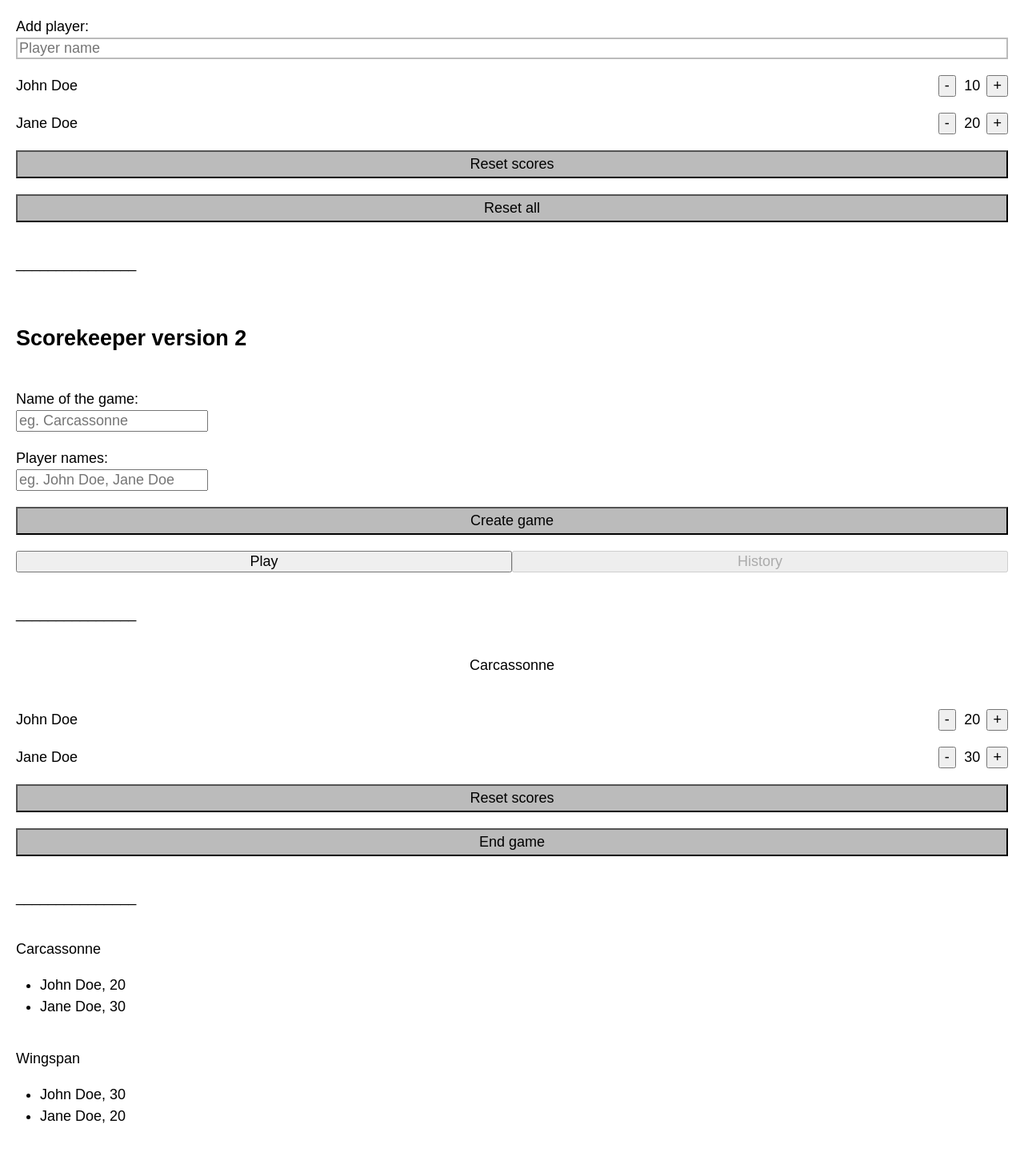
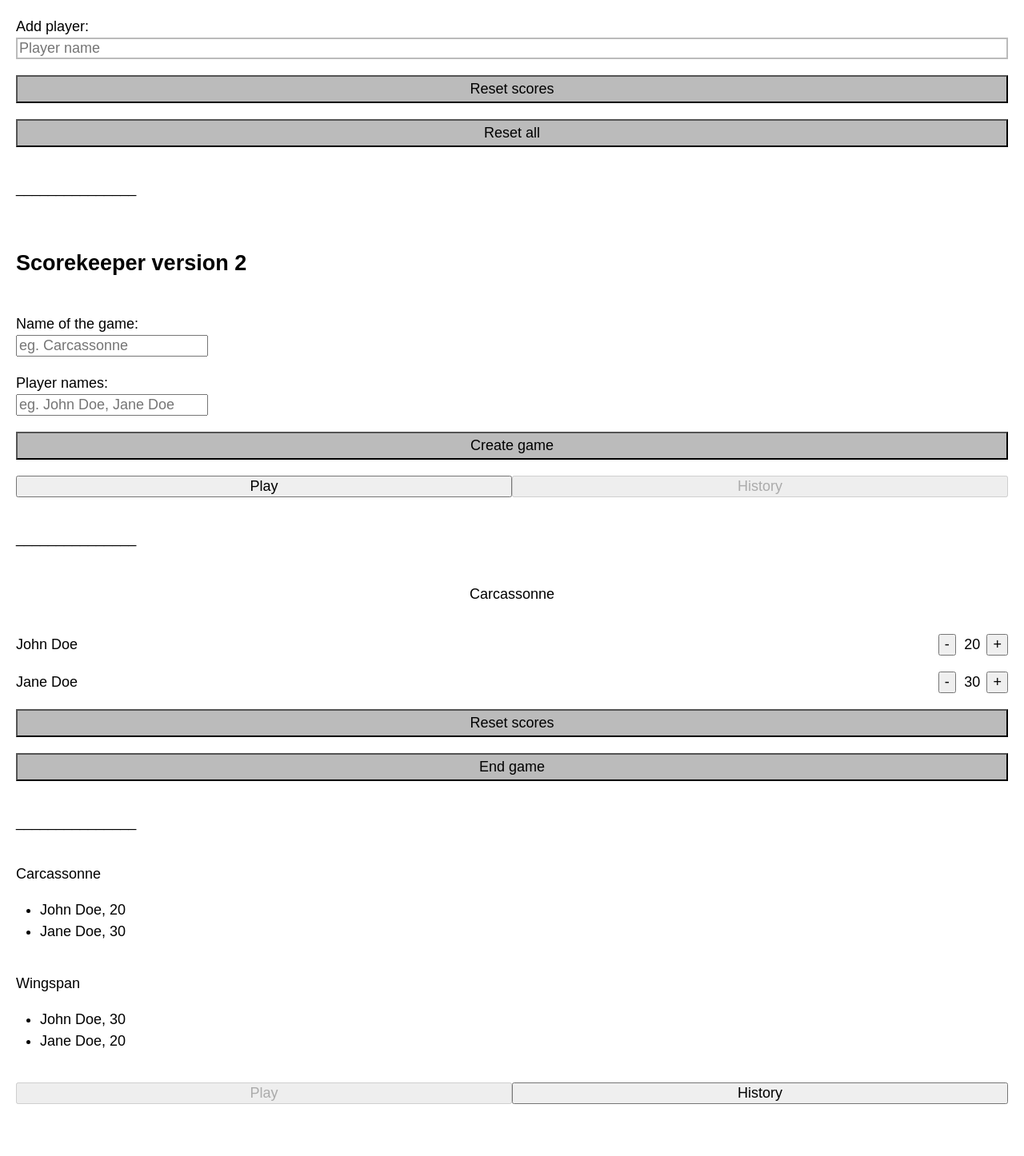
Before and after one commit to BerePendzialek/scorekeeper, a React (Create React App) app: page / in a window 1280 px wide. Shown: the top 1446 px of the page at 80% size. After the commit the page ends 1401 px from the top, so only its background shows below. Built offline with nearby package versions, Linux system fonts and the light colour scheme.

Commit message:
logic for GameForm

```diff
--- a/src/App.js
+++ b/src/App.js
@@ -1,4 +1,5 @@
 import './App.css'
+import { useState } from 'react'
 import Button from './components/Button/Button'
 import AppHeader from './components/Header/AppHeader'
 import HistoryEntry from './components/HistoryEntry/HistoryEntry'
@@ -6,34 +7,55 @@ import Input from './components/Input/Input'
 import Navigation from './components/Navigation/Navigation'
 import Player from './components/Player/Player'
 import PlayerForm from './components/PlayerForm/PlayerForm'
+import GameForm from './components/GameForm/GameForm'
 
 function App() {
+  const [players, setPlayers] = useState([])
+
+  function handleAddPlayer(name) {
+    setPlayers(oldPlayers => [...oldPlayers, { name, score: 0 }])
+  }
+
+  function resetAll() {
+    setPlayers([])
+  }
+
+  function resetScore() {
+    setPlayers(players.map(player => ({ ...player, score: 0 })))
+  }
+
+  function handlePlus(index) {
+    const currentPlayer = players[index]
+    setPlayers([
+      ...players.slice(0, index),
+      { ...currentPlayer, score: currentPlayer.score + 1 },
+      ...players.slice(index + 1),
+    ])
+  }
+
+  function handleMinus(index) {
+    const currentPlayer = players[index]
+    setPlayers([
+      ...players.slice(0, index),
+      { ...currentPlayer, score: currentPlayer.score - 1 },
+      ...players.slice(index + 1),
+    ])
+  }
+
   return (
     <div className="App">
-      <PlayerForm onAddPlayer={name => console.log(name)} />
+      <PlayerForm onAddPlayer={handleAddPlayer} />
+      {players.map((player, index) => (
+        <Player
+          name={player.name}
+          score={player.score}
+          onPlus={() => handlePlus(index)}
+          onMinus={() => handleMinus(index)}
+        />
+      ))}
 
-      <Player
-        name="John Doe"
-        score="10"
-        onPlus={() => console.log('onPlus')}
-        onMinus={() => console.log('onMinus')}
-      />
-
-      <Player
-        name="Jane Doe"
-        score="20"
-        onPlus={() => console.log('onPlus')}
-        onMinus={() => console.log('onMinus')}
-      />
-
-      <Button
-        text="Reset scores"
-        onClick={() => console.log('Reset scores')}
-      ></Button>
-      <Button
-        text="Reset all"
-        onClick={() => console.log('Reset all')}
-      ></Button>
+      <Button text="Reset scores" onClick={resetScore}></Button>
+      <Button text="Reset all" onClick={resetAll}></Button>
 
       <p>_______________</p>
 
--- a/src/components/GameForm/GameForm.css
+++ b/src/components/GameForm/GameForm.css
@@ -0,0 +1,3 @@
+.GameForm {
+  display: grid;
+}
--- a/src/components/GameForm/GameForm.js
+++ b/src/components/GameForm/GameForm.js
@@ -0,0 +1,19 @@
+import './GameForm.css'
+
+import React from 'react'
+import Input from '../Input/Input'
+import Button from '../Button/Button'
+
+export default function GameForm({ onCreateGame }) {
+  return (
+    <form className="GameForm" onSubmit={handleSubmit}>
+      <Input labelText="Name of the game:" placeholderText="eg. Carcassonne" />
+      <Input
+        labelText="Player names:"
+        placeholderText="eg. John Doe, Jane Doe"
+      />
+      <Button text="Create game" />
+    </form>
+  )
+  function handleSubmit() {}
+}
--- a/src/components/Header/AppHeader.css
+++ b/src/components/Header/AppHeader.css
@@ -2,4 +2,5 @@
   text-align: center;
   width: 100%;
   height: 48px;
+  padding: 5px;
 }
--- a/src/components/HistoryEntry/HistoryEntry.css
+++ b/src/components/HistoryEntry/HistoryEntry.css
@@ -0,0 +1,3 @@
+.HistoryEntry {
+  display: grid;
+}
--- a/src/components/HistoryEntry/HistoryEntry.js
+++ b/src/components/HistoryEntry/HistoryEntry.js
@@ -7,7 +7,7 @@ import React from 'react'
 
 export default function HistoryEntry({ nameOfGame, players }) {
   return (
-    <section>
+    <section className="HistoryEntry">
       {nameOfGame}
       <ul>
         {players.map(({ name, score }) => (
--- a/src/components/Input/Input.js
+++ b/src/components/Input/Input.js
@@ -6,7 +6,7 @@ export default function Input({ labelText, placeholderText }) {
     <label>
       {labelText}
       <br />
-      <input name="player" placeholder={placeholderText} />
+      <input type="text" name="player" placeholder={placeholderText} />
     </label>
   )
 }
```
